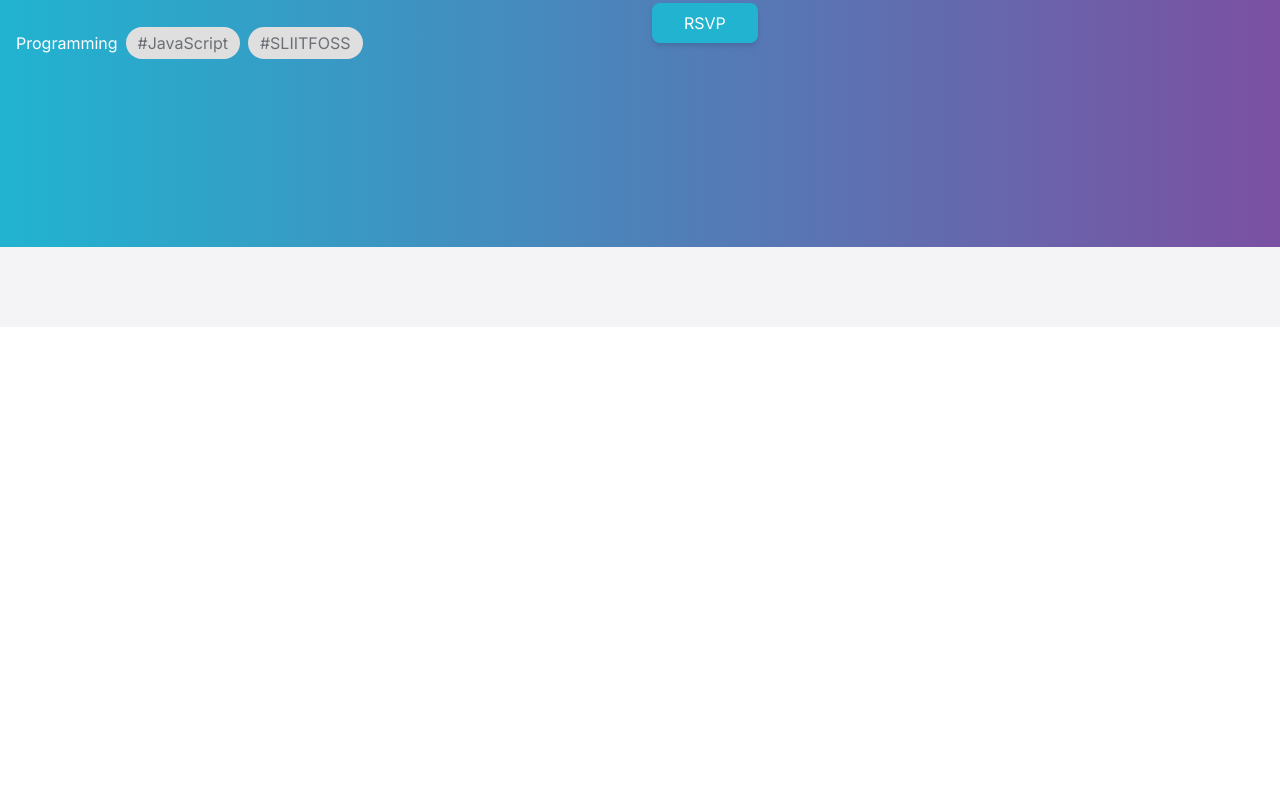
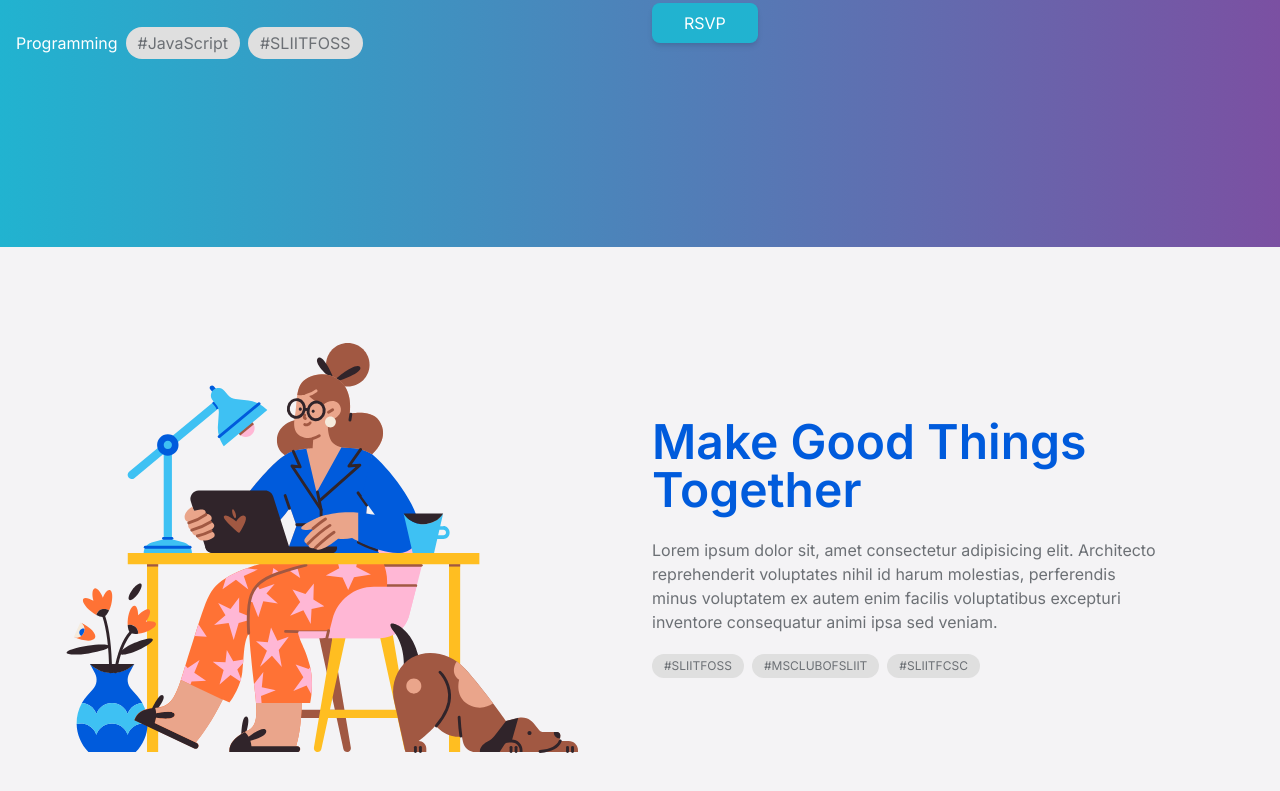
Before and after one commit to sliit-foss/rsvp-frontend, a Next.js app: page / in a window 1280 px wide. Shown: the part 473-1264 px from the top of the page. Before the commit the page ends 800 px from the top, so only its background shows below. Built offline with nearby package versions, Linux system fonts and the light colour scheme.

Commit message:
add make better things section

```diff
--- a/components/Layout/Container.tsx
+++ b/components/Layout/Container.tsx
@@ -3,7 +3,7 @@ interface props {
 }
 
 const Container = ({ children }: props) => {
-  return <div className='max-w-7xl mx-auto px-4'>{children}</div>
+  return <div className='max-w-7xl mx-auto sm:px-4 px-6'>{children}</div>
 }
 
 export default Container
--- /dev/null
+++ b/modules/HomePage/makeGoodThings.tsx
@@ -0,0 +1,45 @@
+import Image from 'next/image'
+
+import Container from '../../components/Layout/Container'
+
+import makeGoodThings from '../../public/make-good-things.svg'
+
+const MakeGoodThings = () => {
+  return (
+    <Container>
+      <section className='grid grid-cols-1 grid-rows-1 md:grid-cols-2 gap-6 py-16'>
+        <div className='md:col-span-1 flex items-center justify-center max-w-lg lg:w-auto sm:w-80 w-64 mx-auto my-8'>
+          <Image
+            src={makeGoodThings}
+            alt='make good things'
+            layout='intrinsic'
+          />
+        </div>
+        <div className='md:col-span-1 flex flex-col justify-center'>
+          <h2 className='text-4xl sm:text-5xl font-bold text-blue md:text-left text-center leading-snug mb-6'>
+            Make Good Things Together
+          </h2>
+          <p className='md:text-left text-center text-gray-default max-w-lg md:mx-0 mx-auto mb-5'>
+            Lorem ipsum dolor sit, amet consectetur adipisicing elit. Architecto
+            reprehenderit voluptates nihil id harum molestias, perferendis minus
+            voluptatem ex autem enim facilis voluptatibus excepturi inventore
+            consequatur animi ipsa sed veniam.
+          </p>
+          <div className='inline-flex justify-center md:justify-start space-x-2'>
+            <div className='text-gray-default text-xs bg-gray-light py-1 px-3 rounded-2xl'>
+              #SLIITFOSS
+            </div>
+            <div className='text-gray-default text-xs bg-gray-light py-1 px-3 rounded-2xl'>
+              #MSCLUBOFSLIIT
+            </div>
+            <div className='text-gray-default text-xs bg-gray-light py-1 px-3 rounded-2xl'>
+              #SLIITFCSC
+            </div>
+          </div>
+        </div>
+      </section>
+    </Container>
+  )
+}
+
+export default MakeGoodThings
--- a/pages/index.tsx
+++ b/pages/index.tsx
@@ -3,12 +3,14 @@ import Navbar from '../components/Navbar'
 
 // modules
 import HeroSection from '../modules/HomePage/hero'
+import MakeGoodThings from '../modules/HomePage/makeGoodThings'
 
 const Homepage = () => {
   return (
     <Layout title='Home'>
       <Navbar />
       <HeroSection />
+      <MakeGoodThings />
     </Layout>
   )
 }
```
